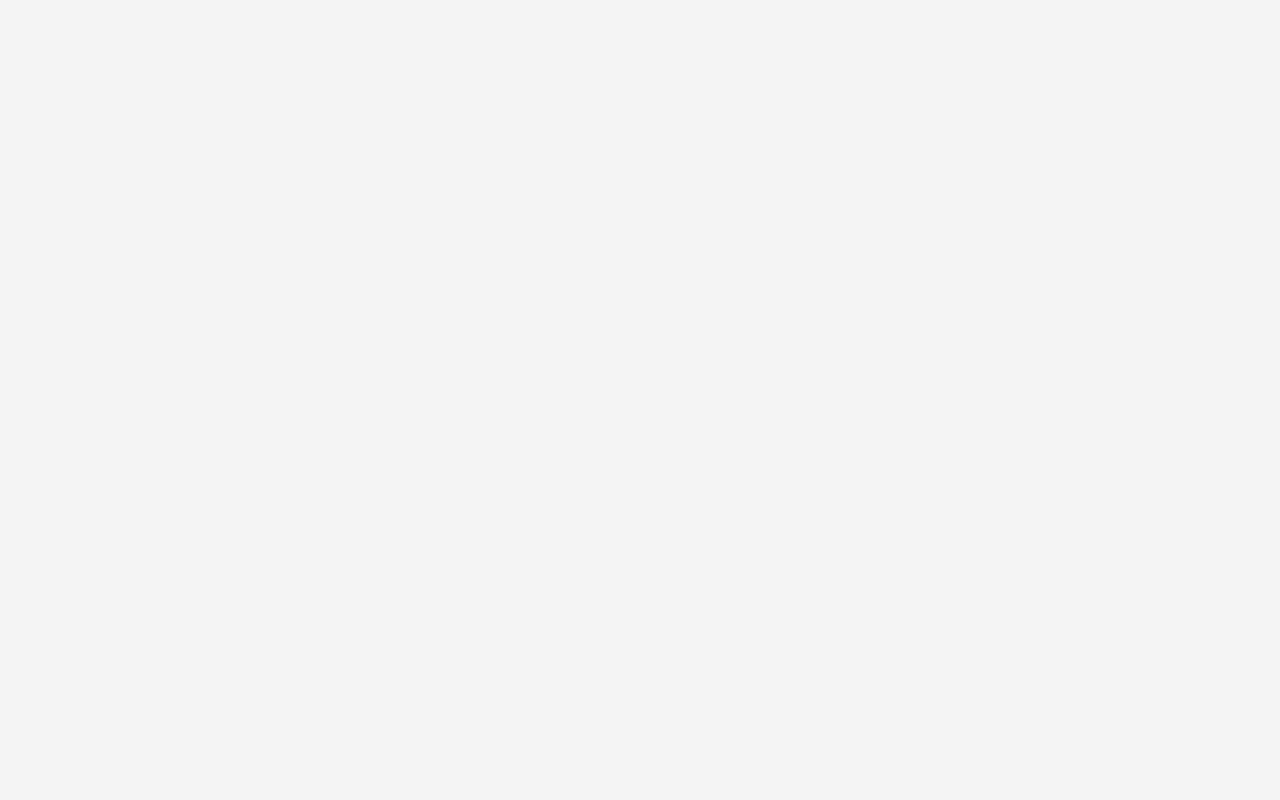
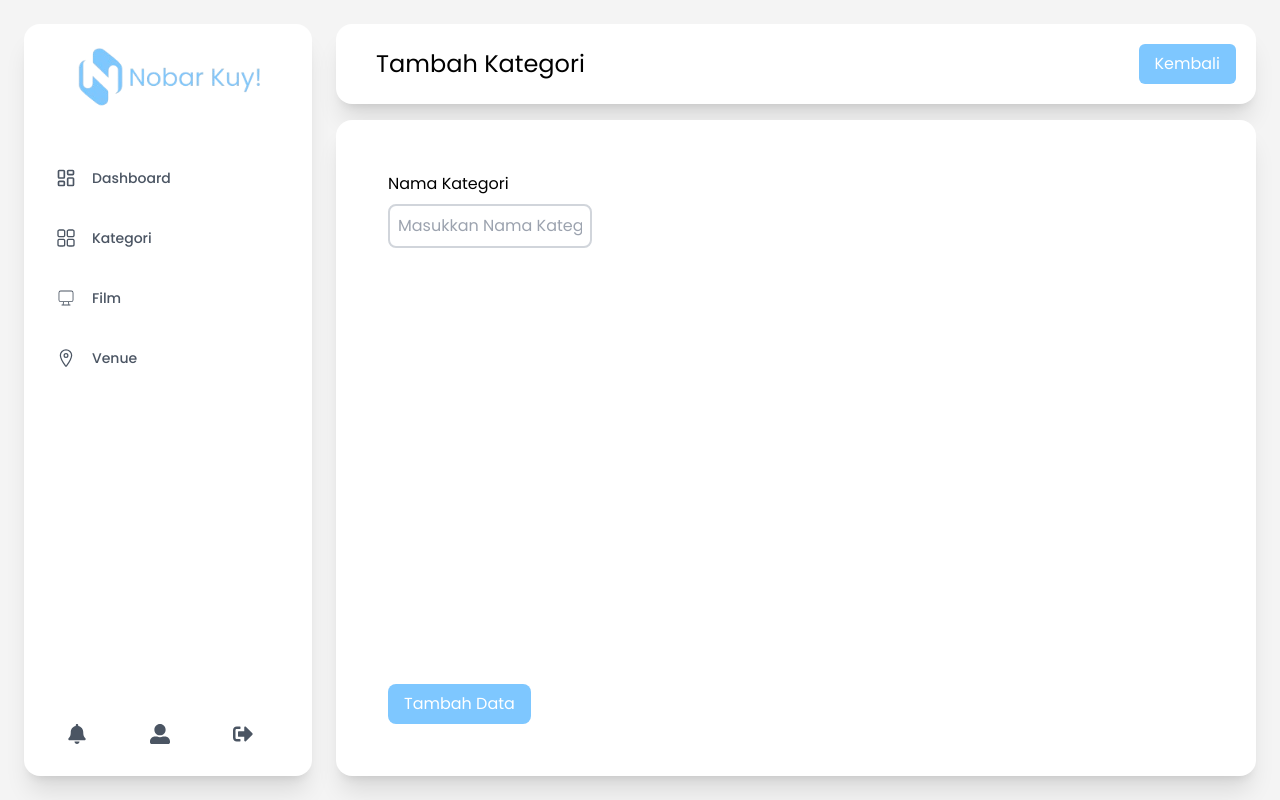
Before and after one commit to KOSATAN7/nkuy-fe, a React (Vite) app: page /kategori/create in a window 1280 px wide. Before the commit this address had no page. Built offline with nearby package versions, Linux system fonts and the light colour scheme.

Commit message:
Update : Kategori Section

```diff
--- a/src/App.tsx
+++ b/src/App.tsx
@@ -8,6 +8,7 @@ import { HeaderProvider } from "./components/SideNav/components/HeaderContext";
 import Dashboard from "./pages/Dashboard";
 import Film from "./pages/Film";
 import Venue from "./pages/Venue";
+import CreateKategori from "./pages/Kategori/CreateKategori";
 
 function App() {
   return (
@@ -18,6 +19,7 @@ function App() {
           <Route path="/" element={<Layout />}>
             <Route path="dashboard" element={<Dashboard />} />
             <Route path="kategori" element={<Kategori />} />
+            <Route path="kategori/create" element={<CreateKategori />} />
             <Route path="film" element={<Film />} />
             <Route path="venue" element={<Venue />} />
           </Route>
--- /dev/null
+++ b/src/components/Alert/index.tsx
@@ -0,0 +1,51 @@
+import React from "react";
+
+interface AlertProps {
+  message: string;
+  type: "error" | "success";
+}
+
+const Alert: React.FC<AlertProps> = ({ message, type }) => {
+  const colors = {
+    success: {
+      border: "border-green-500",
+      bg: "bg-green-50",
+      text: "text-green-800",
+    },
+    error: {
+      border: "border-red-500",
+      bg: "bg-red-50",
+      text: "text-red-800",
+    },
+  };
+
+  const { border, bg, text } = colors[type];
+
+  return (
+    <div
+      role="alert"
+      className={`fixed top-4 left-1/2 transform -translate-x-1/2 z-50 rounded border-s-4 ${border} ${bg} p-4 shadow-lg w-[90%] max-w-xl`}
+    >
+      <div className={`flex items-center gap-2 ${text}`}>
+        <svg
+          xmlns="http://www.w3.org/2000/svg"
+          viewBox="0 0 24 24"
+          fill="currentColor"
+          className="w-5 h-5"
+        >
+          <path
+            fillRule="evenodd"
+            d="M9.401 3.003c1.155-2 4.043-2 5.197 0l7.355 12.748c1.154 2-.29 4.5-2.599 4.5H4.645c-2.309 0-3.752-2.5-2.598-4.5L9.4 3.003zM12 8.25a.75.75 0 01.75.75v3.75a.75.75 0 01-1.5 0V9a.75.75 0 01.75-.75zm0 8.25a.75.75 0 100-1.5.75.75 0 000 1.5z"
+            clipRule="evenodd"
+          />
+        </svg>
+        <strong className="block font-medium">
+          {type === "success" ? "Berhasil!" : "Gagal!"}
+        </strong>
+      </div>
+      <p className={`mt-2 text-sm ${text}`}>{message}</p>
+    </div>
+  );
+};
+
+export default Alert;
--- /dev/null
+++ b/src/components/Button/ActionButton.tsx
@@ -0,0 +1,72 @@
+import React from "react";
+import { useNavigate } from "react-router-dom";
+import { HiOutlineEye, HiOutlineTrash, HiOutlinePencil } from "react-icons/hi";
+
+interface ActionButtonProps {
+//   detailPath: string;
+  updatePath?: string;
+  onUpdate?: () => void;
+  onDelete?: () => void;
+  onClick?: () => void;
+}
+
+const ActionButton: React.FC<ActionButtonProps> = ({
+//   detailPath,
+  updatePath,
+  onUpdate,
+  onDelete,
+  onClick,
+}) => {
+  const navigate = useNavigate();
+
+//   const handleDetailClick = () => {
+//     navigate(detailPath);
+//     if (onClick) onClick();
+//   };
+
+  const handleDelete = () => {
+    if (onDelete) onDelete();
+  };
+
+  return (
+    <div className="flex gap-2 justify-center">
+    {/* {detailPath && (
+      <button
+        onClick={handleDetailClick}
+        className="bg-gray-200 p-2 rounded-lg hover:bg-gray-300"
+      >
+        <HiOutlineEye className="text-gray-600" />
+      </button>
+    )} */}
+
+      {updatePath && (
+        <button
+          onClick={() => navigate(updatePath)}
+          className="bg-yellow-200 p-2 rounded-lg hover:bg-yellow-300"
+        >
+          <HiOutlinePencil className="text-gray-600" />
+        </button>
+      )}
+
+      {onUpdate && (
+        <button
+          onClick={onUpdate}
+          className="bg-yellow-200 p-2 rounded-lg hover:bg-yellow-300"
+        >
+          <HiOutlinePencil className="text-gray-600" />
+        </button>
+      )}
+
+      {onDelete && (
+        <button
+          onClick={handleDelete}
+          className="bg-red-200 p-2 rounded-lg hover:bg-red-300"
+        >
+          <HiOutlineTrash className="text-gray-600" />
+        </button>
+      )}
+    </div>
+  );
+};
+
+export default ActionButton;
--- a/src/components/SideNav/components/HeaderNavigation.tsx
+++ b/src/components/SideNav/components/HeaderNavigation.tsx
@@ -14,7 +14,7 @@ const HeaderNavigation: FC<HeaderProps> = ({ title, buttonLabel, buttonLink }) =
       {buttonLabel && buttonLink && (
         <Link
           to={buttonLink}
-          className="bg-blue-500 text-white px-4 py-2 rounded-md hover:bg-blue-600"
+          className="bg-primary1 text-white px-4 py-2 rounded-md hover:bg-blue-400"
         >
           {buttonLabel}
         </Link>
--- a/src/components/SideNav/components/NavButton.tsx
+++ b/src/components/SideNav/components/NavButton.tsx
@@ -15,7 +15,7 @@ const NavButton: React.FC<NavButtonProps> = ({ label, icon, to }) => {
     <Link
       to={to}
       className={`flex items-center gap-4 p-3 rounded-lg text-sm font-medium ${
-        isActive ? "bg-blue-100 text-blue-600" : "text-gray-600 hover:bg-gray-100"
+        isActive ? "bg-primary1 text-white" : "text-gray-600 hover:bg-gray-100"
       }`}
     >
       <span className="text-xl">{icon}</span>
--- a/src/index.css
+++ b/src/index.css
@@ -2,10 +2,27 @@
 @tailwind components;
 @tailwind utilities;
 
-*{
-    @apply font-poppins
+* {
+  @apply font-poppins;
 }
 
 .no-scrollbar::-webkit-scrollbar {
-    display: none;
+  display: none;
+}
+
+@layer utilities {
+  @keyframes slideIn {
+    0% {
+      opacity: 0;
+      transform: translateY(-20px);
+    }
+    100% {
+      opacity: 1;
+      transform: translateY(0);
+    }
   }
+
+  .animate-slide-in {
+    animation: slideIn 0.5s ease-out;
+  }
+}
--- /dev/null
+++ b/src/pages/Kategori/CreateKategori.tsx
@@ -0,0 +1,78 @@
+import React, { useEffect, useState } from "react";
+import { postKategori } from "@/service/index";
+import Alert from "@/components/Alert";
+import { useNavigate } from "react-router-dom";
+import { useHeaderContext } from "@/components/SideNav/components/HeaderContext";
+
+const CreateKategori: React.FC = () => {
+  const { setTitle, setButtonLabel, setButtonLink } = useHeaderContext();
+  const [namaKategori, setNamaKategori] = useState("");
+  const [showAlert, setShowAlert] = useState<{ type: "success" | "error"; message: string } | null>(null);
+  const navigate = useNavigate();
+
+  useEffect(() => {
+    setTitle("Tambah Kategori");
+    setButtonLabel("Kembali");
+    setButtonLink("/kategori");
+
+    return () => {
+      setTitle("Dashboard");
+      setButtonLabel("");
+      setButtonLink("");
+    };
+  }, [setTitle, setButtonLabel, setButtonLink]);
+
+  const handleInputChange = (e: React.ChangeEvent<HTMLInputElement>) => {
+    setNamaKategori(e.target.value);
+  };
+
+  const handleSubmit = async () => {
+    if (!namaKategori.trim()) {
+      setShowAlert({ type: "error", message: "Nama kategori tidak boleh kosong." });
+      setTimeout(() => setShowAlert(null), 2000);
+      return;
+    }
+
+    try {
+      await postKategori(namaKategori);
+      setShowAlert({ type: "success", message: "Data berhasil ditambahkan." });
+      setNamaKategori("");
+      setTimeout(() => {
+        navigate("/kategori")
+      }, 2000)
+
+
+    } catch (error) {
+      setShowAlert({ type: "error", message: "Gagal menambahkan data. Silakan coba lagi." });
+    }
+
+    setTimeout(() => setShowAlert(null), 3000);
+  };
+
+  return (
+    <div className="p-10 flex flex-col h-full">
+      {showAlert && <Alert type={showAlert.type} message={showAlert.message} />}
+      <div className="flex-1">
+        <h1 className="pb-2">Nama Kategori</h1>
+        <input
+          type="text"
+          className="border-2 border-gray-300 w-1/4 p-2 rounded-lg"
+          placeholder="Masukkan Nama Kategori"
+          value={namaKategori}
+          onChange={handleInputChange}
+        />
+      </div>
+
+      <div className="pt-6">
+        <button
+          onClick={handleSubmit}
+          className="bg-primary1 text-white px-4 py-2 rounded-lg"
+        >
+          Tambah Data
+        </button>
+      </div>
+    </div>
+  );
+};
+
+export default CreateKategori;
--- a/src/pages/Kategori/index.tsx
+++ b/src/pages/Kategori/index.tsx
@@ -1,13 +1,32 @@
-import React, { useEffect } from "react";
+import React, { useEffect, useState } from "react";
 import { useHeaderContext } from "../../components/SideNav/components/HeaderContext";
+import ActionButton from "@/components/Button/ActionButton";
+import { deleteKategori, getKategori } from "@/service/index";
+import Alert from "@/components/Alert";
+
+interface KategoriData {
+  id: number;
+  nama: string;
+}
 
 const Kategori: React.FC = () => {
   const { setTitle, setButtonLabel, setButtonLink } = useHeaderContext();
+  const [kategoriData, setKategoriData] = useState<KategoriData[]>([]);
+  const [alertMessage, setAlertMessage] = useState<string | null>(null);
+  const [alertType, setAlertType] = useState<"success" | "error" | null>(null);
+
+  useEffect(() => {
+    const fetchData = async () => {
+      const result = await getKategori();
+      setKategoriData(result.data.payload);
+    };
+    fetchData();
+  }, []);
 
   useEffect(() => {
     setTitle("Kelola Data Kategori");
     setButtonLabel("Tambah Kategori");
-    setButtonLink("/");
+    setButtonLink("/kategori/create");
 
     return () => {
       setTitle("Dashboard");
@@ -16,9 +35,59 @@ const Kategori: React.FC = () => {
     };
   }, [setTitle, setButtonLabel, setButtonLink]);
 
+  useEffect(() => {
+    if (alertMessage) {
+      const timer = setTimeout(() => {
+        setAlertMessage(null);
+        setAlertType(null);
+      }, 2000);
+
+      return () => clearTimeout(timer);
+    }
+  }, [alertMessage]);
+
+
+  const handleDelete = async (id: number) => {
+    try {
+      const response = await deleteKategori(id);
+      if (response.status === 200) {
+        setKategoriData((prevData) => prevData.filter((kategori) => kategori.id !== id));
+        setAlertMessage("Kategori berhasil dihapus.");
+        setAlertType("success");
+      }
+    } catch (error) {
+      console.error("Error deleting kategori:", error);
+      setAlertMessage("Gagal menghapus kategori.");
+      setAlertType("error");
+    }
+  };
+
   return (
-    <div>
-      <h1>Kuda Liar Kategori</h1>
+    <div className="p-5">
+      {alertMessage && alertType && (
+        <Alert message={alertMessage} type={alertType} />
+      )}
+
+      <table className="min-w-full">
+        <thead className="border-b-2">
+          <tr className="text-center">
+            <th className="p-4">No</th>
+            <th className="p-4">Nama</th>
+            <th className="p-4">Aksi</th>
+          </tr>
+        </thead>
+        <tbody className="text-center border-b-2">
+          {kategoriData.map((row, index) => (
+            <tr key={row.id}>
+              <td className="p-4">{index + 1}</td>
+              <td className="p-4">{row.nama}</td>
+              <td className="p-4">
+                <ActionButton updatePath={`/kategori/update/${row.id}`} onDelete={() => handleDelete(row.id)} />
+              </td>
+            </tr>
+          ))}
+        </tbody>
+      </table>
     </div>
   );
 };
--- a/src/service/index.ts
+++ b/src/service/index.ts
@@ -1,8 +1,18 @@
 import axios from 'axios';
 
-const API_BASE_URL = import.meta.env.VITE_URL_VENUE_API;
+const API_BASE_URL = import.meta.env.VITE_URL_NKUY_API;
 
-export const getVenue = async () => {
-    const response = await axios.get(`${API_BASE_URL}/venue`);
+export const getKategori = async () => {
+    const response = await axios.get(`${API_BASE_URL}/kategori`);
     return response;
 }
+
+export const postKategori = async (nama: string) => {
+    const response = await axios.post(`${API_BASE_URL}/kategori`,{nama});
+    return response;
+}
+
+export const deleteKategori = async (id: number) => {
+    const response = await axios.delete(`${API_BASE_URL}/kategori/${id}`);
+    return response;
+}
--- a/tailwind.config.js
+++ b/tailwind.config.js
@@ -13,6 +13,7 @@ export default {
         poppins: ['Poppins', ...defaultTheme.fontFamily.sans],
       },
       colors: {
+        primary1: '#7EC7FF',
         primary10: '#0A1323',
         primary20: '#0F1B33',
         primary30: '#125678',
```
Also changed, not shown: 2 other files (tests, documents, lock files or other folders).
